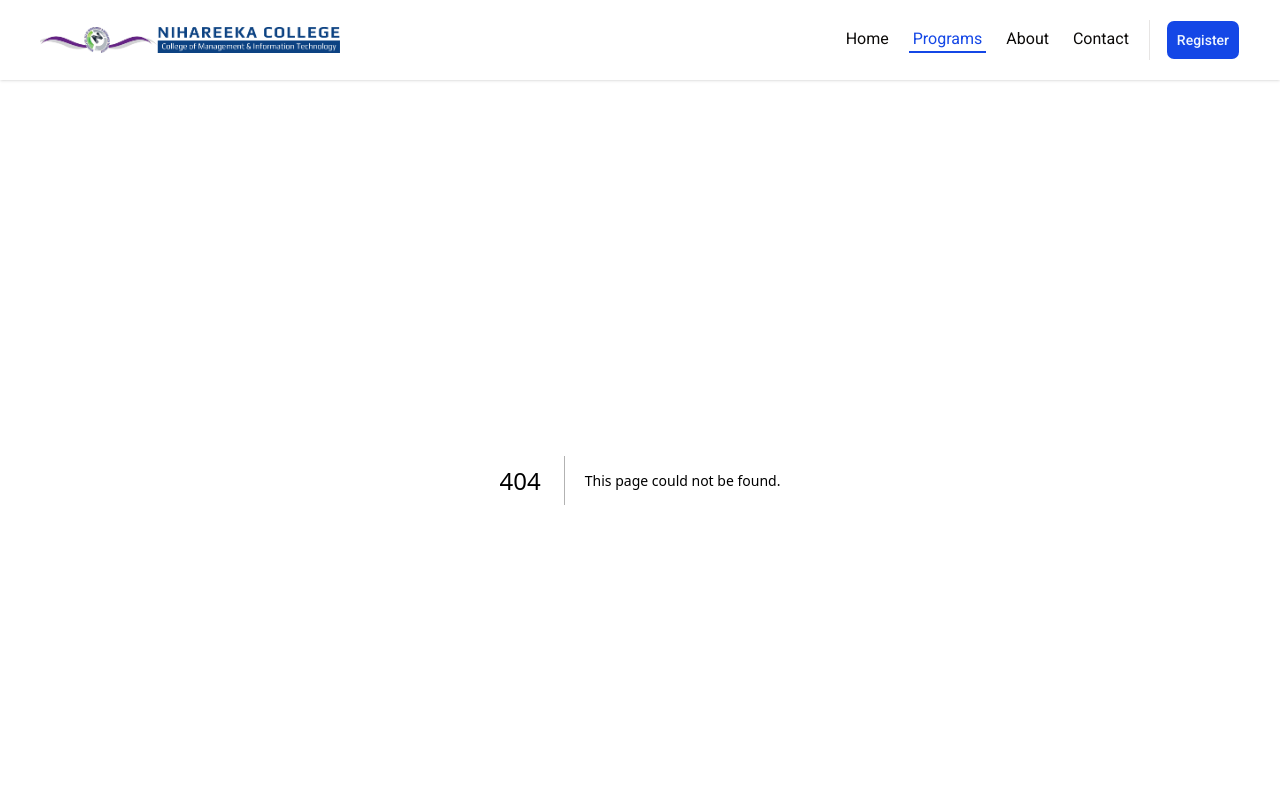
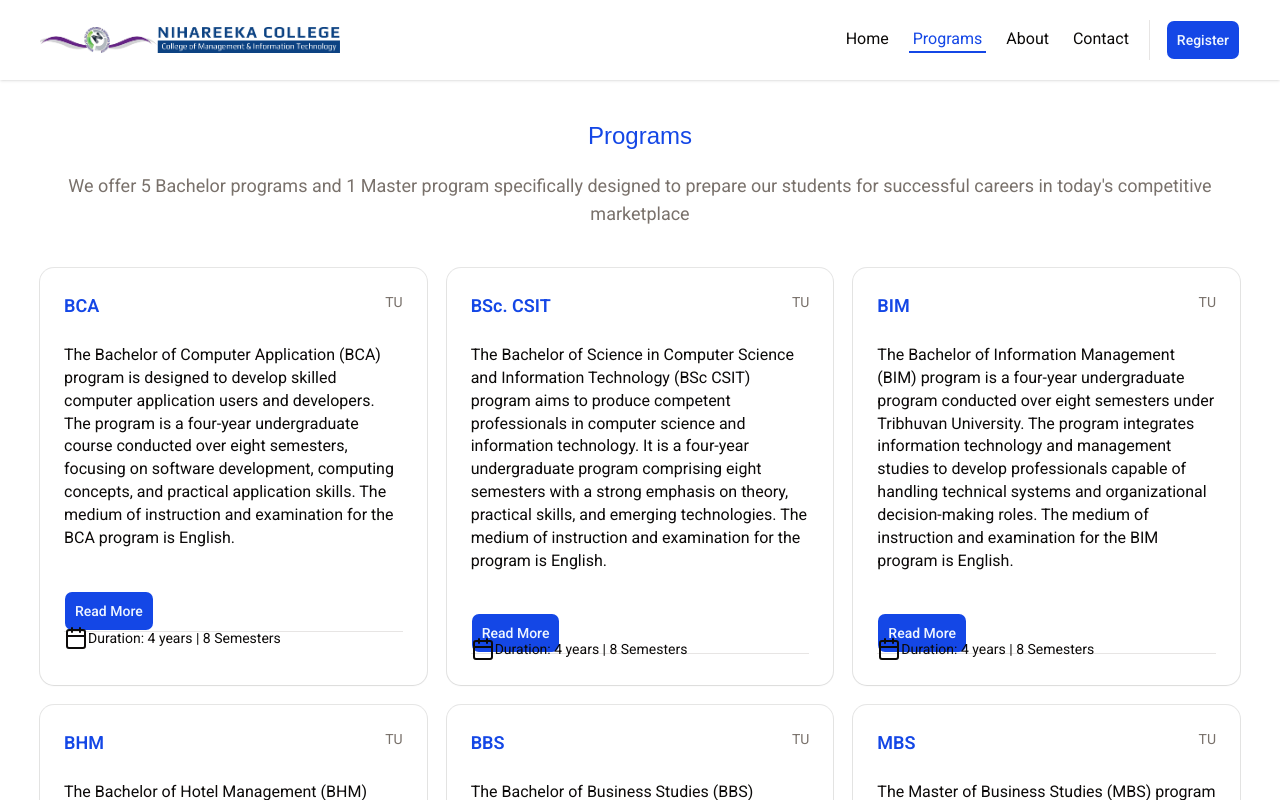
Before and after one commit to suyogpoudel/nihareeka-redesign, a Next.js app: page /programs in a window 1280 px wide. Before the commit this address had no page. Shown: the top 800 px of the page. Built offline with nearby package versions, Linux system fonts and the light colour scheme; a web font is replaced by a local one.

Commit message:
programs page added

```diff
--- a/app/page.tsx
+++ b/app/page.tsx
@@ -3,8 +3,6 @@ import Image from "next/image";
 import HeroImage from "@/public/assets/hero.jpeg";
 import Courses from "@/components/home/courses";
 import Testimonials from "@/components/home/testimonials";
-import { Button } from "@/components/ui/button";
-import Link from "next/link";
 import RegisterButton from "@/components/register-button";
 
 const Home = () => {
--- /dev/null
+++ b/app/programs/page.tsx
@@ -0,0 +1,56 @@
+import { Button } from "@/components/ui/button";
+import {
+  Card,
+  CardContent,
+  CardFooter,
+  CardHeader,
+  CardTitle,
+} from "@/components/ui/card";
+import { Separator } from "@/components/ui/separator";
+import { programs } from "@/data/programs";
+import { Calendar } from "lucide-react";
+import Link from "next/link";
+
+const Programs = () => {
+  return (
+    <div className="container">
+      <h1 className="heading mb-5">Programs</h1>
+      <p className="md:text-lg text-muted-foreground text-center mb-10">
+        We offer 5 Bachelor programs and 1 Master program specifically designed
+        to prepare our students for successful careers in today's competitive
+        marketplace
+      </p>
+
+      <div className="grid max-sm:grid-cols-1 max-md:grid-cols-2 grid-cols-3 gap-5 w-full">
+        {programs.map((program) => (
+          <Card key={program.title}>
+            <CardHeader className="flex justify-between">
+              <CardTitle className="text-primary font-semibold text-lg">
+                {program.title}
+              </CardTitle>
+              <p className="text-muted-foreground">{program.affiliation}</p>
+            </CardHeader>
+            <CardContent className="h-full">
+              <p className="text-[16px] h-full"> {program.description}</p>
+              <Button
+                asChild
+                size={"lg"}
+              >
+                <Link href={program.link}>Read More</Link>
+              </Button>
+              <Separator />
+            </CardContent>
+            <CardFooter className="flex justify-between items-center h-full">
+              <div className="flex items-center">
+                <Calendar />
+                <p>Duration: {program.duration}</p>
+              </div>
+            </CardFooter>
+          </Card>
+        ))}
+      </div>
+    </div>
+  );
+};
+
+export default Programs;
--- /dev/null
+++ b/data/programs.ts
@@ -0,0 +1,163 @@
+type Program = {
+  title: string;
+  duration: string;
+  creditHour: number;
+  affiliation: string;
+  description: string;
+  requirements: string[];
+  careerOutcomes: string[];
+  link: string;
+  syllabus: string;
+};
+
+export const programs: Program[] = [
+  {
+    title: "BCA",
+    duration: "4 years | 8 Semesters",
+    creditHour: 126,
+    affiliation: "TU",
+    description:
+      "The Bachelor of Computer Application (BCA) program is designed to develop skilled computer application users and developers. The program is a four-year undergraduate course conducted over eight semesters, focusing on software development, computing concepts, and practical application skills. The medium of instruction and examination for the BCA program is English.",
+
+    requirements: [
+      "Secured a minimum of second division(45%) or minimum C grade in all subjects in the twelve-year schooling or equivalent.",
+      "10+2 or equivalent in any discipline with minimum of 50% marks in aggregate from a recognized board.",
+      "In order to get admission in the BCA program, a student should fill up the Entrance Application Form from any of the Affiliated or Constituent Colleges offering BCA course and should pass the Entrance Examination conducted by Faculty Of Humanities and Social Sciences, TU. Pre-booking to secure a place for the interview is possible.",
+    ],
+    careerOutcomes: [
+      "Software Developer",
+      "Technical Support",
+      "IT Analyst",
+      "Web Developer",
+      "Junior Analyst",
+      "Computer Support Service Specialist",
+      "Software Publisher",
+    ],
+    link: "/programs/bca",
+    syllabus: "https://www.collegesnepal.com/syllabus/bca/",
+  },
+  {
+    title: "BSc. CSIT",
+    duration: "4 years | 8 Semesters",
+    creditHour: 126,
+    affiliation: "TU",
+    description:
+      "The Bachelor of Science in Computer Science and Information Technology (BSc CSIT) program aims to produce competent professionals in computer science and information technology. It is a four-year undergraduate program comprising eight semesters with a strong emphasis on theory, practical skills, and emerging technologies. The medium of instruction and examination for the program is English.",
+
+    requirements: [
+      "Secured a minimum of second division(45%) or minimum C grade in all subjects in the twelve-year schooling or equivalent.",
+      "10+2 or equivalent in any discipline with minimum of 50% marks in aggregate from a recognized board.",
+    ],
+    careerOutcomes: [
+      "Software Developer",
+      "Technical Support",
+      "IT Analyst",
+      "Web Developer",
+      "Junior Analyst",
+      "Computer Support Service Specialist",
+      "Software Publisher",
+    ],
+    link: "/programs/csit",
+    syllabus: "https://www.collegesnepal.com/syllabus/bsc-csit/",
+  },
+  {
+    title: "BIM",
+    duration: "4 years | 8 Semesters",
+    creditHour: 126,
+    affiliation: "TU",
+    description:
+      "The Bachelor of Information Management (BIM) program is a four-year undergraduate program conducted over eight semesters under Tribhuvan University. The program integrates information technology and management studies to develop professionals capable of handling technical systems and organizational decision-making roles. The medium of instruction and examination for the BIM program is English.",
+
+    requirements: [
+      "Secured a minimum of second division(45%) or minimum C grade in all subjects in the twelve-year schooling or equivalent.",
+      "10+2 or equivalent in any discipline with minimum of 50% marks in aggregate from a recognized board.",
+      "In order to get admission in the BIM program, a student should fill up the Entrance Application Form from any of the Affiliated or Constituent Colleges offering BIM course and should pass the Entrance Examination conducted by Institute of Science and Technology (IOST), TU. A second internal entrance exam will be held on campus for shortlisting the eligible candidates. Pre-booking to secure a place for the interview is possible.",
+    ],
+    careerOutcomes: [
+      "Software Developer",
+      "Technical Support",
+      "IT Analyst",
+      "Web Developer",
+      "Junior Analyst",
+      "Computer Support Service Specialist",
+      "Software Publisher",
+    ],
+    link: "/programs/bim",
+    syllabus: "https://www.collegesnepal.com/syllabus/bim/",
+  },
+  {
+    title: "BHM",
+    duration: "4 years | 8 Semesters",
+    creditHour: 126,
+    affiliation: "TU",
+    description:
+      "The Bachelor of Hotel Management (BHM) program is designed to prepare students for supervisory and managerial roles in the hospitality and tourism industry. It is a four-year undergraduate program conducted over eight semesters, focusing on hotel operations, service management, and practical industry exposure. The medium of instruction and examination for the BHM program is English.",
+
+    requirements: [
+      "Secured a minimum of second division(45%) or minimum C grade in all subjects in the twelve-year schooling or equivalent.",
+      "10+2 or equivalent in any discipline with minimum of 50% marks in aggregate from a recognized board.",
+      "In order to get admission in the BHM program, a student should fill up the CMAT Application Form from any of the Affiliated or Constituent Colleges offering BHM course and should pass the Entrance Examination conducted by Faculty Of Management, TU. Pre-booking to secure a place for the interview is possible.",
+    ],
+    careerOutcomes: [
+      "General Manager",
+      "Residential Manager",
+      "Tourism Officer",
+      "Executive Housekeeper",
+      "Front Office Manager",
+      "Human Resource Manager",
+      "Convention Service Manager",
+      "Chef",
+      "Cook",
+    ],
+    link: "/programs/bhm",
+    syllabus: "https://www.collegesnepal.com/syllabus/bhm/",
+  },
+  {
+    title: "BBS",
+    duration: "4 years",
+    creditHour: 120,
+    affiliation: "TU",
+    description:
+      "The Bachelor of Business Studies (BBS) program is a four-year undergraduate course affiliated with Tribhuvan University. The program aims to develop competent managers with a broad understanding of business principles, organizational practices, and managerial skills required in a dynamic business environment. The medium of instruction and examination for the BBS program is English.",
+
+    requirements: [
+      "Secured a minimum of second division(45%) or minimum C grade in all subjects in the twelve-year schooling or equivalent.",
+      "10+2 or equivalent in any discipline with minimum of 50% marks in aggregate from a recognized board.",
+    ],
+    careerOutcomes: [
+      "Product Manager",
+      "Office Administrator",
+      "Company Manager",
+      "Finance Manager",
+      "Banking Manager",
+      "Human Resource Manager",
+      "Accountant",
+      "Financial Advisor",
+      "Marketer",
+    ],
+    link: "/programs/bbs",
+    syllabus: "https://www.collegesnepal.com/syllabus/bbs/",
+  },
+  {
+    title: "MBS",
+    duration: "2 years | 4 Semesters",
+    creditHour: 60,
+    affiliation: "TU",
+    description:
+      "The Master of Business Studies (MBS) program is a two-year postgraduate program conducted over four semesters under Tribhuvan University. The program focuses on advanced business knowledge, management practices, and research skills to prepare students for professional and academic careers. The medium of instruction and examination for the MBS program is English.",
+
+    requirements: [
+      "BBS/BBA from T.U or any university recognized By T.U or from any stream that have passed Bachelor degree from T.U or university recognized by T.U and should appear CMAT test taken by T.U.",
+    ],
+    careerOutcomes: [
+      "Accountant",
+      "Banker",
+      "Trade Analyst",
+      "Data Analyst",
+      "Junior Analyst",
+      "Publisher",
+    ],
+    link: "/programs/mbs",
+    syllabus: "https://www.collegesnepal.com/syllabus/mbs/",
+  },
+];
```
